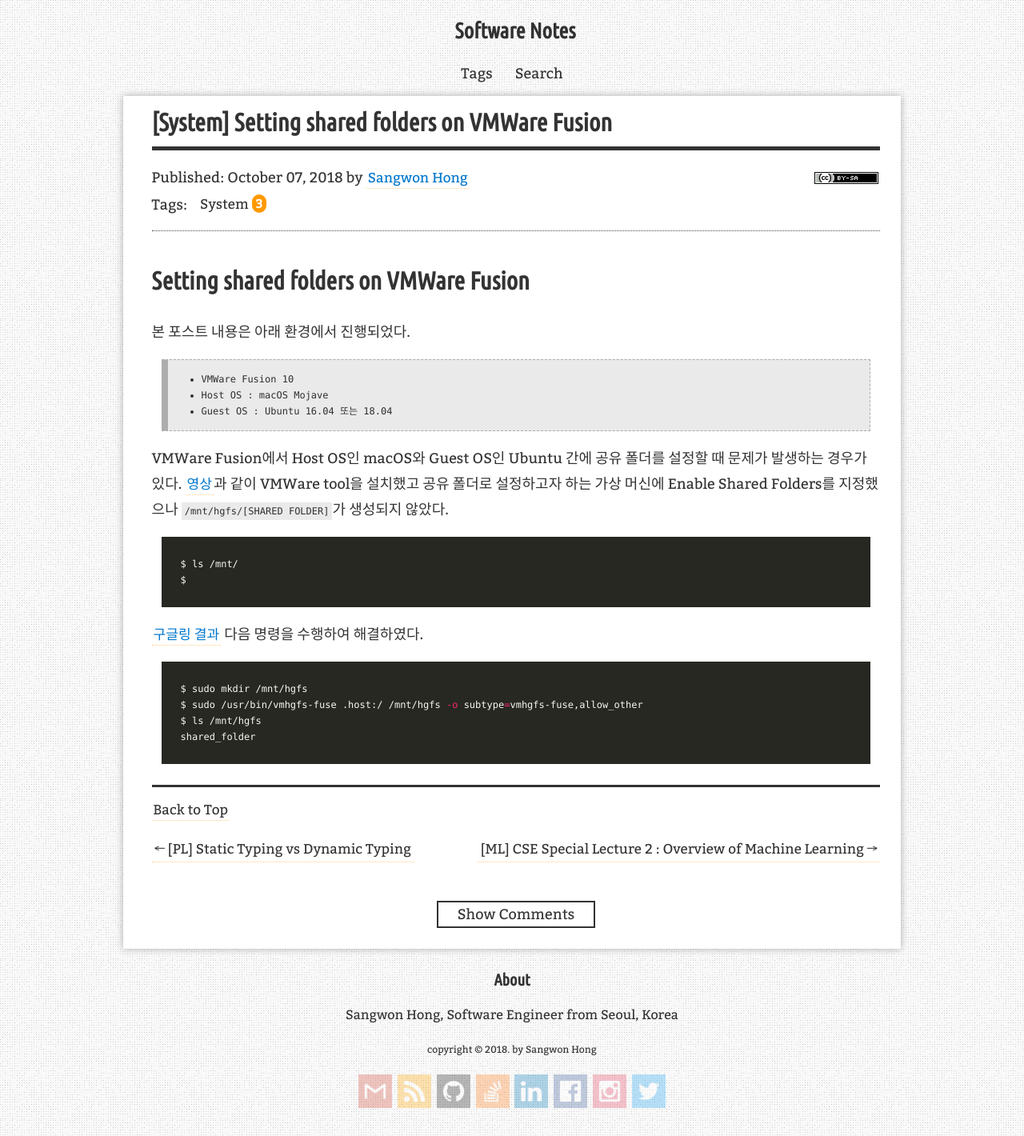
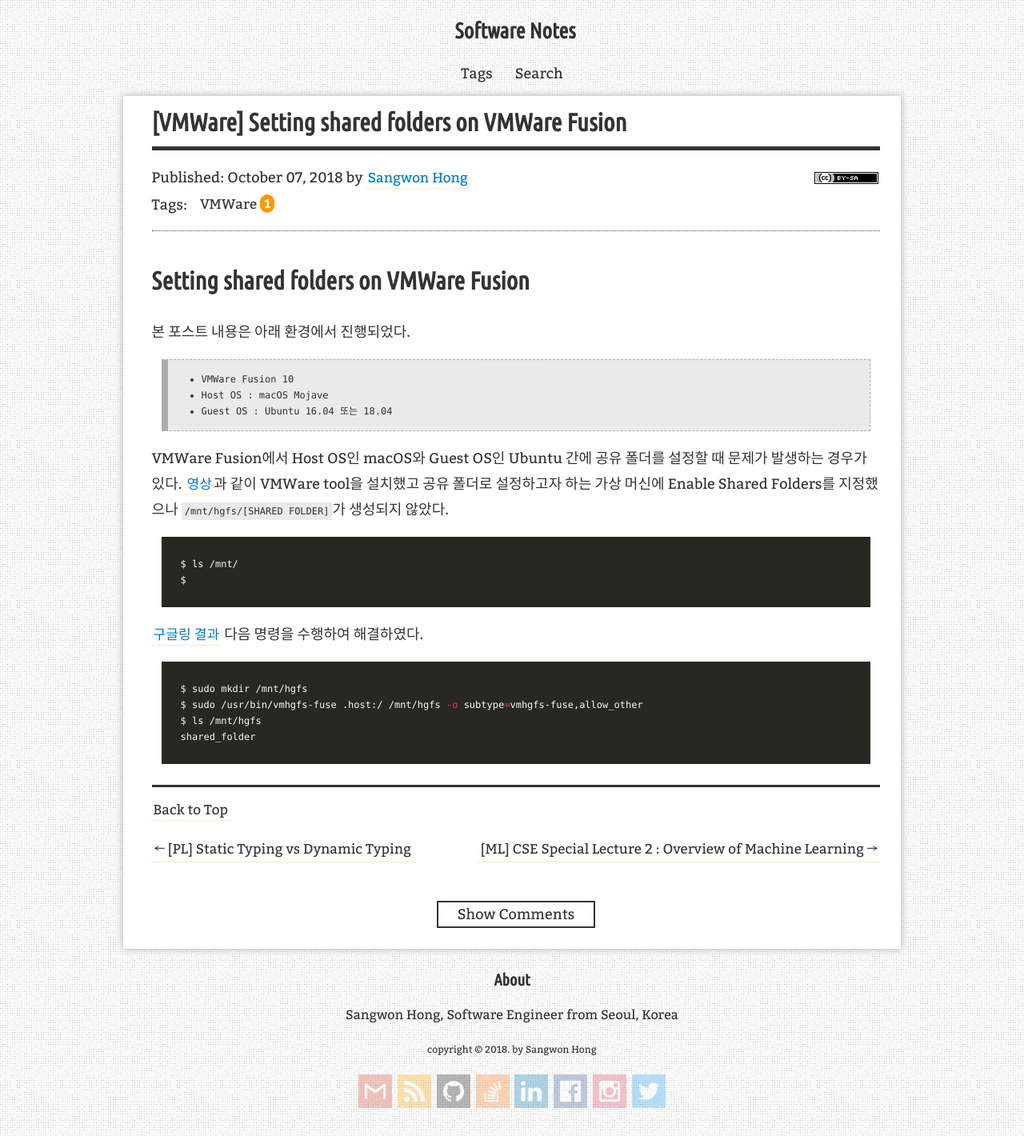
Before and after one commit to qpakzk/qpakzk.github.io, a Jekyll site: the page built from _posts/2018-10-07-[VMWare] Setting shared folders on VMWare Fusion.md, in a window 1280 px wide. Shown: the whole page at 80% size. Built offline with Jekyll 4.4.1, drawn with Linux system fonts in a browser that asks for light colours; nearby versions of some CDN libraries; comment, search, counter and statistics services are not loaded.

Commit message:
tags: creaet a new tag 'VMWare'

```diff
--- a/_posts/2018-10-07-[System] Setting shared folders on VMWare Fusion.md
+++ b/_posts/2018-10-07-[VMWare] Setting shared folders on VMWare Fusion.md
@@ -1,8 +1,8 @@
 ---
 layout: post
-title: "[System] Setting shared folders on VMWare Fusion"
+title: "[VMWare] Setting shared folders on VMWare Fusion"
 description: ""
-tags: [System]
+tags: [VMWare]
 redirect_from:
   - /2018/10/07/
 ---
```
